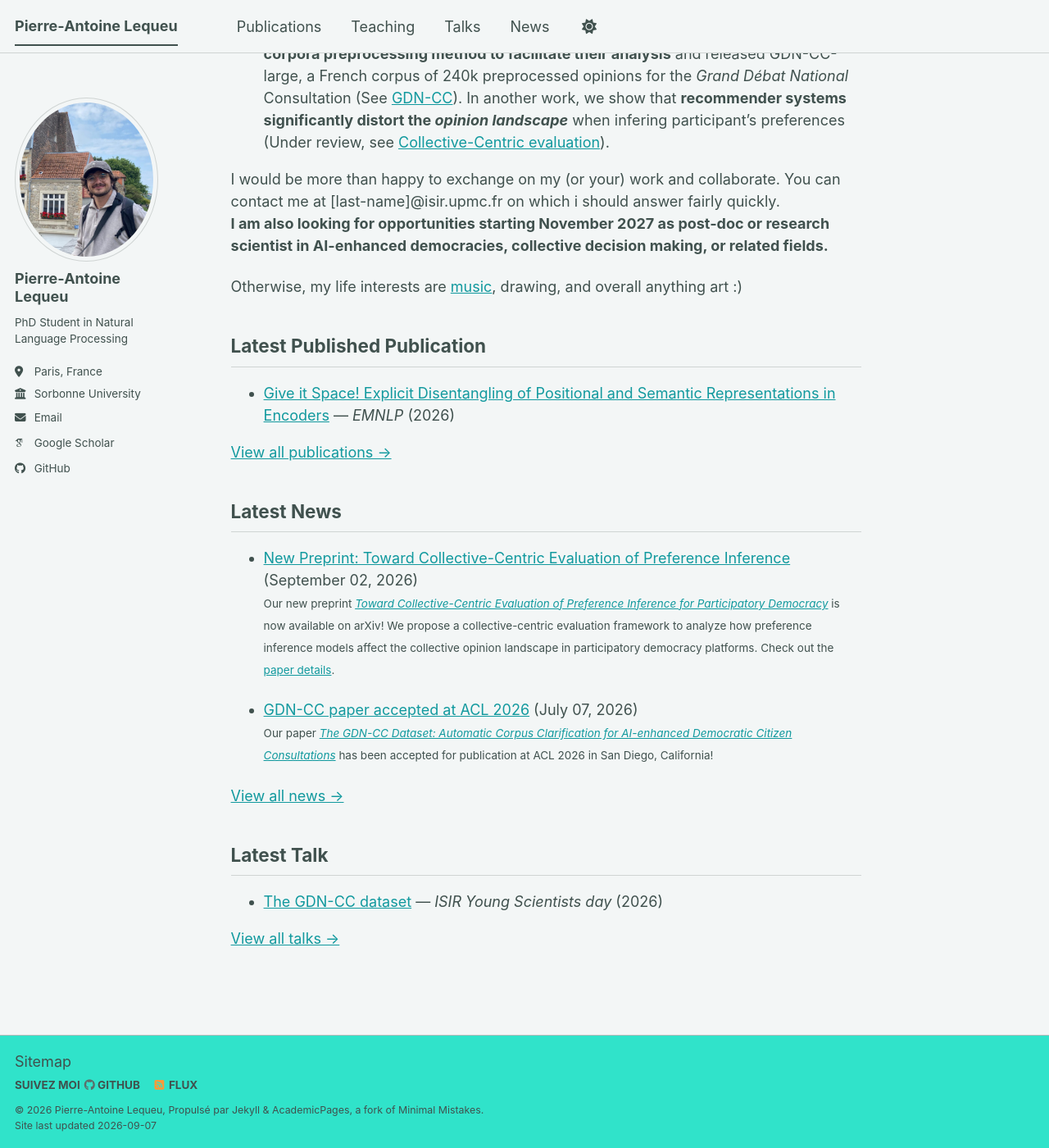
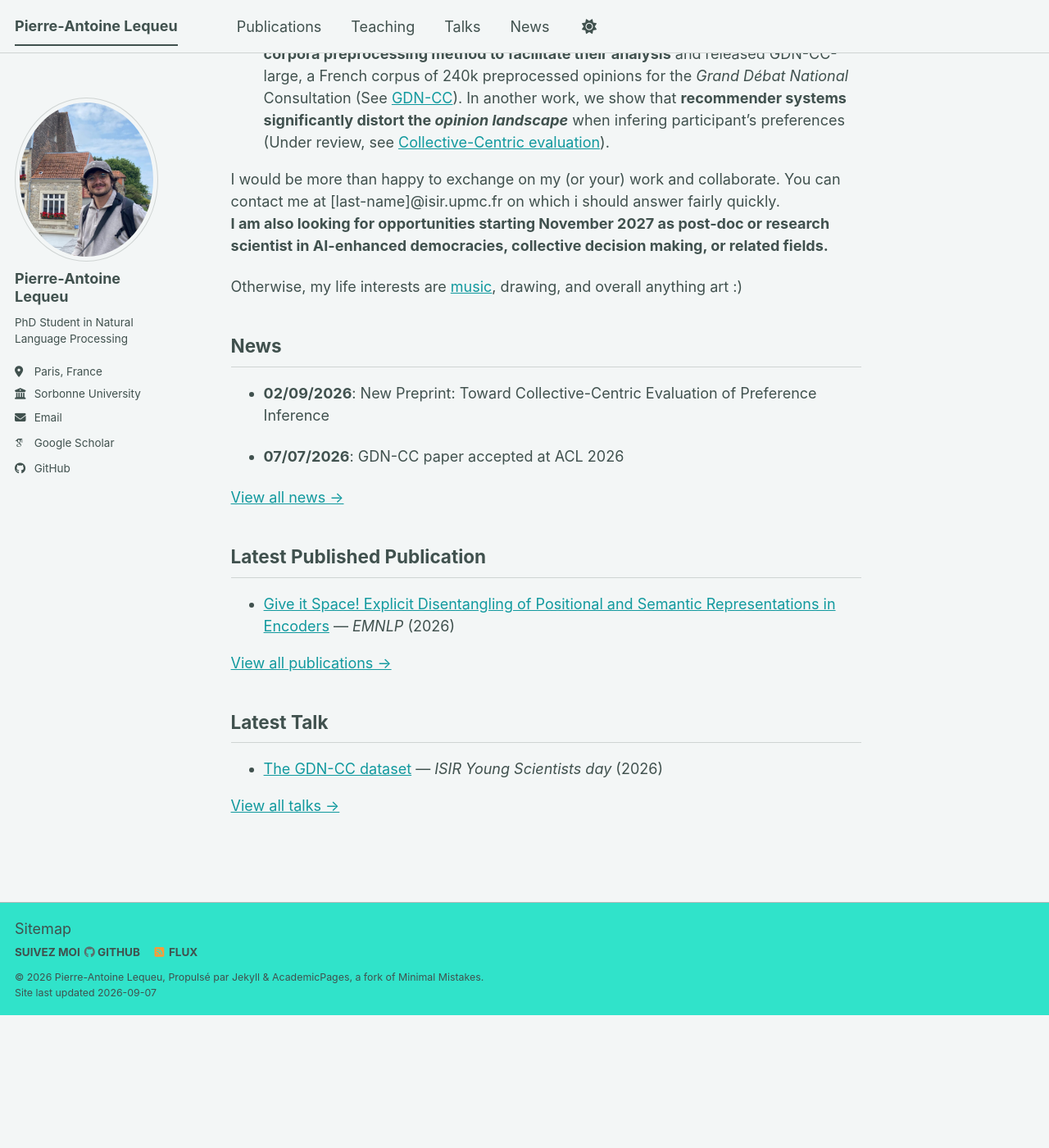
Before and after one commit to PALequeu/palequeu.github.io, a Jekyll site: the page built from _pages/about.md, in a window 1280 px wide and 1400 px high, scrolled down 552 px. Shown: the whole window at 82% size. Built offline with Jekyll 4.4.1, drawn with Linux system fonts in a browser that asks for light colours; some web fonts are replaced; a script bundle is joined from its source files by our own code; library files that are not in the unit come from our copies; after the commit the page ends 1790 px from its top, so only the background shows below that.

Commit message:
better looking news

```diff
--- a/_pages/about.md
+++ b/_pages/about.md
@@ -21,6 +21,18 @@ Otherwise, my life interests are [music](https://www.youtube.com/watch?v=BnEgnrU
 
 
 
+## News
+{% assign all_news = site.news | sort: 'date' | reverse %}
+{% assign news = all_news | slice: 0, 2 %}
+{% if news.size > 0 %}
+{% for item in news %}
+- **{{ item.date | date: "%d/%m/%Y" }}**: {{ item.title | default: item.content | strip_html | strip }}
+{% endfor %}
+[View all news →]({{ '/news/' | relative_url }})
+{% else %}
+_No news yet._
+{% endif %}
+
 ## Latest Published Publication
 {% assign conf_pubs = site.publications | where: "category", "conferences" %}
 {% assign jour_pubs = site.publications | where: "category", "journals" %}
@@ -34,19 +46,6 @@ Otherwise, my life interests are [music](https://www.youtube.com/watch?v=BnEgnrU
 [View all publications →]({{ '/publications/' | relative_url }})
 {% else %}
 _No publications yet._
-{% endif %}
-
-## Latest News
-{% assign all_news = site.news | sort: 'date' | reverse %}
-{% assign news = all_news | slice: 0, 2 %}
-{% if news.size > 0 %}
-{% for item in news %}
-{% if item.link %}{% assign item_url = item.link %}{% else %}{% assign item_url = item.url | relative_url %}{% endif %}
-- [{{ item.title }}]({{ item_url }}){% if item.date %} ({{ item.date | date: "%B %d, %Y" }}){% endif %}{% if item.excerpt and item.excerpt != "" %}<br/><small>{{ item.excerpt | markdownify | remove: '<p>' | remove: '</p>' }}</small>{% endif %}
-{% endfor %}
-[View all news →]({{ '/news/' | relative_url }})
-{% else %}
-_No news yet._
 {% endif %}
 
 ## Latest Talk
```
Also changed, not shown: _pages/news.html (+14 -3 lines).
